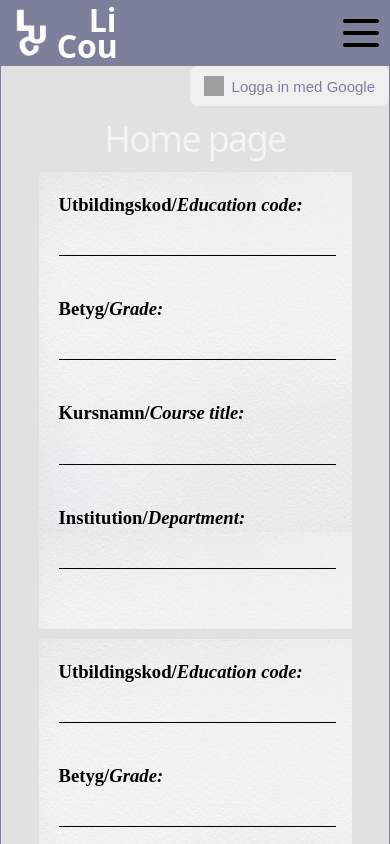
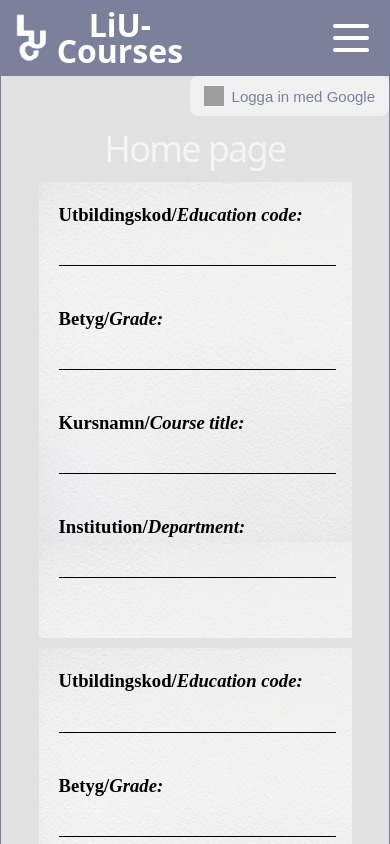
Before and after one commit to De99103/tddd27, a React (Vite) app in the folder tddd27-project/: page / in a window 390 px wide. Shown: the top 844 px of the page. Built offline with nearby package versions, Linux system fonts and the light colour scheme; no server answers; grey boxes are pictures that could not be loaded.

Commit message:
Fixat hamburgemenyknappen
fixat hamburgaremenyknapp
fixat länk till logga+namn
mobilheadern typ klar nu

```diff
--- a/tddd27-project/src/App.css
+++ /dev/null
@@ -1,3 +0,0 @@
-body {
-    background-color: rgb(225, 225, 225);
-}
--- a/tddd27-project/src/App.jsx
+++ b/tddd27-project/src/App.jsx
@@ -4,7 +4,6 @@ import { BrowserRouter, Routes, Route } from "react-router-dom";
 import { Header } from "./components/common";
 import Login from "./components/common/login/Login";
 
-import "./App.css";
 import Home from "./pages/Home";
 import About from "./pages/About";
 import Account from "./pages/Account";
--- a/tddd27-project/src/components/common/hamburger/Hamburger.css
+++ b/tddd27-project/src/components/common/hamburger/Hamburger.css
@@ -8,12 +8,15 @@
 }
 
 .burger {
+    display: flex;
     width: 2rem;
     height: 0.25rem;
     border-radius: 10px;
-    background-color: black;
-    transform-origin: 1px;
+    background-color: white;
+    transform-origin: 50% 50%;
     transition: all 0.3s linear;
+
+    justify-content: center;
 }
 
 /* .burger1 {
--- a/tddd27-project/src/components/common/hamburger/Hamburger.jsx
+++ b/tddd27-project/src/components/common/hamburger/Hamburger.jsx
@@ -1,4 +1,4 @@
-// import "./Hamburger.css";
+import "./Hamburger.css";
 
 function Hamburger({ isOpen }) {
     return (
@@ -12,37 +12,22 @@ function Hamburger({ isOpen }) {
             {/* Vill få detta att funkar med separat CSS-fil
 Fattar inte hur man importerar variabeln "isOpen" till CSS-filen */}
 
+            {/* transform: ${isOpen ? "rotate(-45deg)" : "rotate(0)"}; */}
+            {/* opacity: ${isOpen ? 0 : 1}; */}
+
             <style>{`
-                .hamburger {
-                    width: 2rem;
-                    height: 2rem;
-                    display: flex;
-                    justify-content: space-around;
-                    flex-flow: column nowrap;
-                    z-index: 10;
-                }
-
-                .burger {
-                    width: 2rem;
-                    height: 0.25rem;
-                    border-radius: 10px;
-                    background-color: black;
-                    transform-origin: 1px;
-                    transition: all 0.3s linear;
-                }
 
                 .burger1 {
-                    transform: ${isOpen ? "rotate(45deg)" : "rotate(0)"};
+
+                    transform: ${isOpen ? "translateY(0.65rem) rotate(-45deg)" : "translateY(0) rotate(0)"};
                 }
                 .burger2 {
-                    transform: ${isOpen ? "translateX(100%)" : "translateX(0)"};
+                    //transform: ${isOpen ? "rotate(-45deg)" : "rotate(0)"};
                     opacity: ${isOpen ? 0 : 1};
                 }
                 .burger3 {
-                    transform: ${isOpen ? "rotate(-45deg)" : "rotate(0)"};
+                    transform: ${isOpen ? "translateY(-0.65rem) rotate(45deg)" : "translateY(0) rotate(0)"};
                 }
-
-
 
             `}</style>
         </>
--- a/tddd27-project/src/components/common/header/Header.css
+++ b/tddd27-project/src/components/common/header/Header.css
@@ -8,7 +8,9 @@ header {
 .logo-name-container {
     display: flex;
     align-items: center;
-    width: 30%;
+    width: fit-content;
+    color: inherit;
+    text-decoration: none;
 }
 
 .logo {
@@ -52,8 +54,10 @@ header {
     display: none;
 } */
 
-.hamburger {
+.hamburger-component {
+    display: flex;
     visibility: hidden;
+    align-items: baseline;
 }
 
 @media screen and (max-width: 880px) {
@@ -73,10 +77,6 @@ header {
         width: 70%;
     }
 
-    /* .navbar-items-desktop {
-        display: ${hamburgerOpen ? 'inline' : 'none'};
-    } */
-
     .logo {
         padding: 5px 0px 5px 5px;
         height: 6vh;
@@ -89,10 +89,9 @@ header {
     /* .burger-icon {
         height: 5vh;
     } */
-    .hamburger {
+    .hamburger-component {
         visibility: visible;
-        justify-content: center;
-        align-items: center;
         z-index: 10;
+        padding: 10px;
     }
 }
--- a/tddd27-project/src/components/common/header/Header.jsx
+++ b/tddd27-project/src/components/common/header/Header.jsx
@@ -15,10 +15,10 @@ function Header() {
 
     return (
         <header>
-            <div className="logo-name-container">
+            <a href="/" className="logo-name-container">
                 <img src={logo} className="logo" alt="Logo" />
                 <p>LiU-Courses</p>
-            </div>
+            </a>
             <span className="navbar-items">
                 <div className="navbar-items-desktop">
                     <a href="/" className="navbar-link">
@@ -38,7 +38,7 @@ function Header() {
                         alt="Logo"
                     />
                 </div> */}
-                <div className="hamburger" onClick={toggleHamburger}>
+                <div className="hamburger-component" onClick={toggleHamburger}>
                     <Hamburger isOpen={hamburgerOpen} />
                 </div>
             </span>
--- a/tddd27-project/src/index.css
+++ b/tddd27-project/src/index.css
@@ -10,10 +10,10 @@
 
 body {
     margin: 0;
+    background-color: rgb(225, 225, 225);
 }
 
 #root {
-    width: 1126px;
     max-width: 100%;
     margin: 0 auto;
     text-align: center;
@@ -23,6 +23,12 @@ body {
     flex-direction: column;
     box-sizing: border-box;
 }
+
+/* @media screen and (max-width: 880px) {
+    root {
+        width: 100%;
+    }
+} */
 
 h1,
 h2 {
--- a/tddd27-project/src/main.jsx
+++ b/tddd27-project/src/main.jsx
@@ -4,7 +4,7 @@ import App from "./App.jsx";
 import "./index.css";
 
 ReactDOM.createRoot(document.getElementById("root")).render(
-  <React.StrictMode>
-    <App />
-  </React.StrictMode>
+    <React.StrictMode>
+        <App />
+    </React.StrictMode>,
 );
--- a/tddd27-project/src/style.css
+++ /dev/null
@@ -1,3 +0,0 @@
-.headerText {
-background-color: blueviolet;
-}
```
